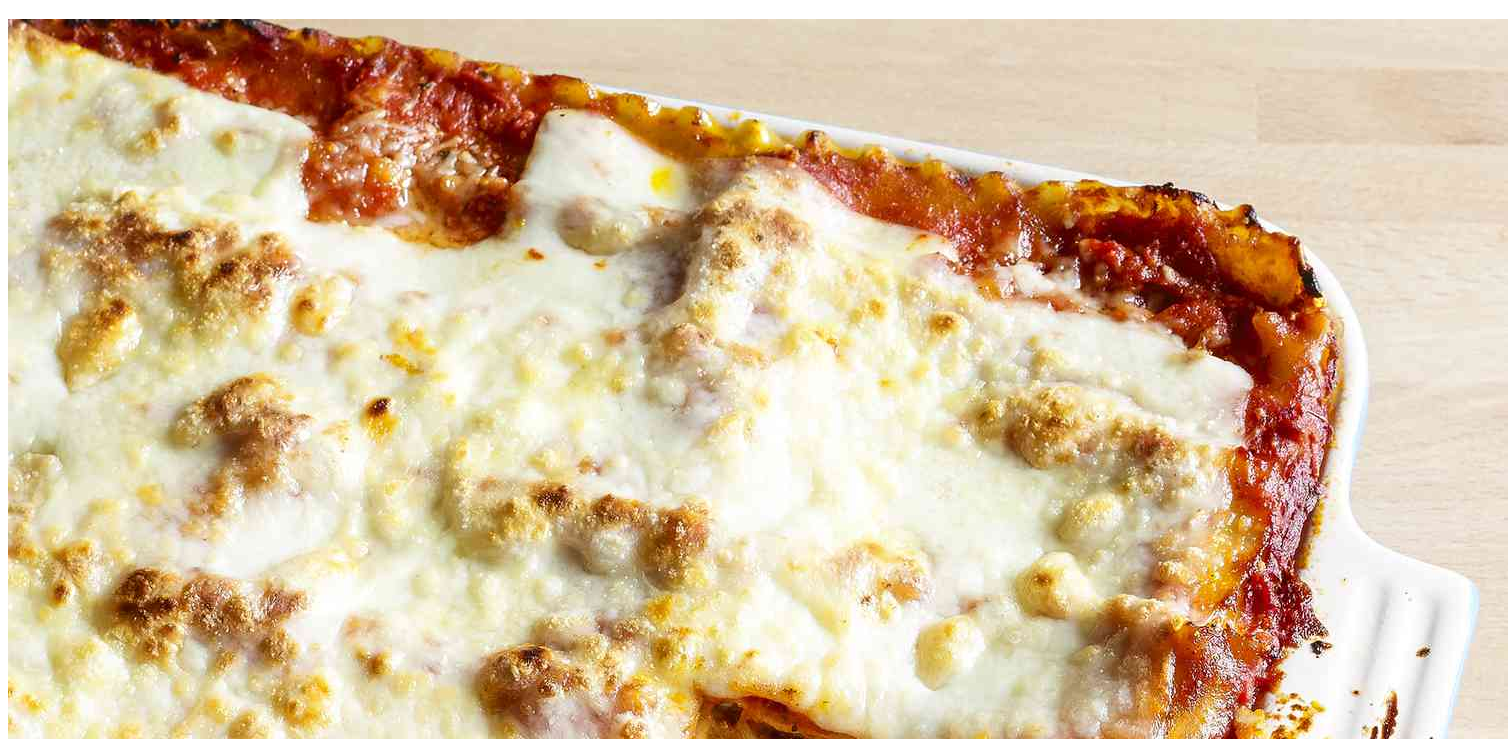
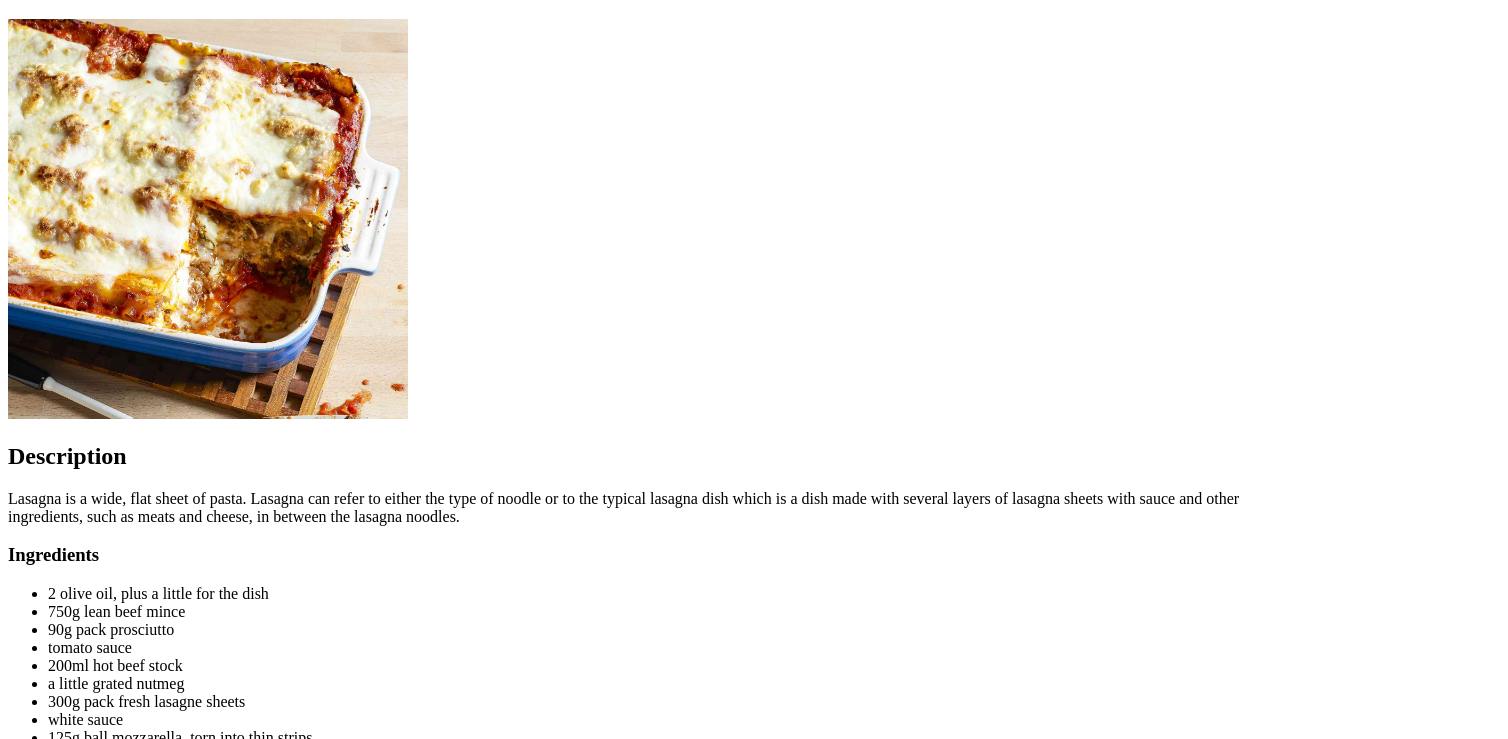
Before and after one commit to jd-silva/odin-recipes, a plain HTML site: page recipes/lasagna.html in a window 1280 px wide. Shown: the part 61-800 px from the top of the page, 1508 px wide, since content can reach past the window. Drawn offline with Linux system fonts and the light colour scheme.

Commit message:
Adjusted recipe picture sizes

```diff
--- a/recipes/style.css
+++ b/recipes/style.css
@@ -1,3 +1,8 @@
 h1 {
     color: red;
 }
+
+img {
+    height: 400px;
+    width: 400px;
+}
```
